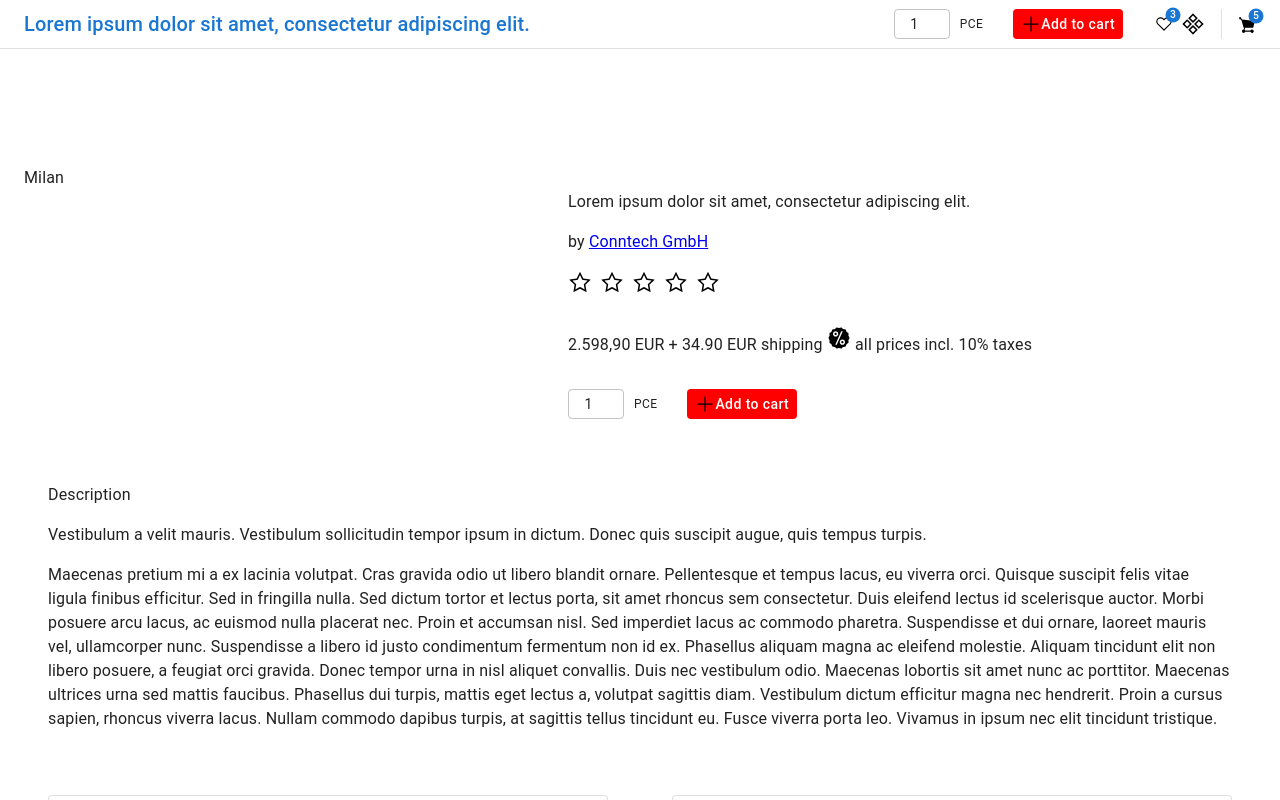
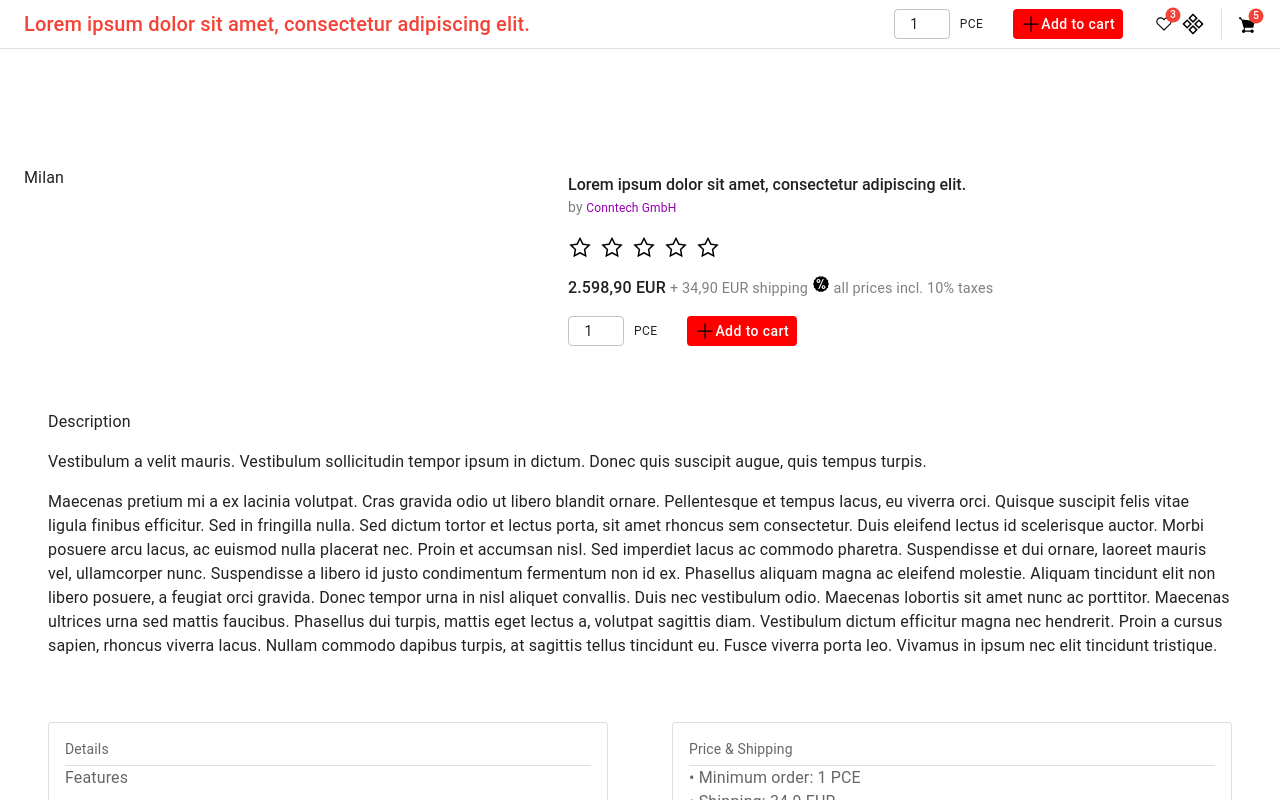
Before and after one commit to Matke11/product-showcase-app, a React app: page / in a window 1280 px wide. Shown: the top 800 px of the page. Built offline with nearby package versions, Linux system fonts and the light colour scheme; the HTML template or start-up script is replaced by a standard one.

Commit message:
added color pallette and refactored product basic detail component

```diff
--- a/src/components/App.jsx
+++ b/src/components/App.jsx
@@ -2,6 +2,18 @@ import React from "react";
 import Header from "./layouts/header/Header";
 import Product from "./product/Product";
 import data from "../data/data.json";
+import { ThemeProvider, createTheme } from "@mui/material/styles";
+
+const theme = createTheme({
+  palette: {
+    primary: {
+      main: "#f44336",
+    },
+    secondary: {
+      main: "#9500ae",
+    },
+  },
+});
 
 function App() {
   const articleData = data.article;
@@ -9,14 +21,14 @@ function App() {
   const userData = data.user;
   const productTitle = articleData.title;
   return (
-    <div>
+    <ThemeProvider theme={theme}>
       <Header
         productTitle={productTitle}
         cartData={cartData}
         userData={userData}
       />
       <Product data={articleData} />
-    </div>
+    </ThemeProvider>
   );
 }
 
--- a/src/components/product/ProductBasicInformation.jsx
+++ b/src/components/product/ProductBasicInformation.jsx
@@ -4,6 +4,85 @@ import Box from "@mui/material/Box";
 import Grid from "@mui/material/Grid2";
 import Stack from "@mui/material/Stack";
 import AddToCart from "./AddToCartForm";
+import Typography from "@mui/material/Typography";
+import { formatPrice } from "../../utils/formatters";
+import { useTheme } from "@mui/material/styles";
+
+const ProductTitle = ({ productTitle, supplierLink, supplierName }) => {
+  const theme = useTheme();
+  return (
+    <Box>
+      <Typography
+        variant="h5"
+        sx={{
+          fontWeight: 500,
+          fontSize: "1rem",
+        }}
+      >
+        {productTitle}
+      </Typography>
+      <Typography
+        variant="body2"
+        component="span"
+        sx={{
+          color: "gray",
+        }}
+      >
+        by{" "}
+        <a
+          href={supplierLink}
+          target="_blank"
+          style={{
+            color: theme.palette.secondary.main, // Use theme's secondary color
+            textDecoration: "none",
+            fontSize: "0.75rem",
+          }}
+        >
+          {supplierName}
+        </a>
+      </Typography>
+    </Box>
+  );
+};
+
+const Rating = ({ stars }) => (
+  <Box>
+    <Grid container spacing={1}>
+      <IconsComponent icon="star" />
+      <IconsComponent icon="star" />
+      <IconsComponent icon="star" />
+      <IconsComponent icon="star" />
+      <IconsComponent icon="star" />
+    </Grid>
+  </Box>
+);
+
+const ProductPrice = ({ price, currency, vatPercent, transportCosts }) => (
+  <Box>
+    <Typography
+      variant="body1"
+      sx={{
+        fontSize: "1rem",
+        fontWeight: 500,
+        display: "inline",
+      }}
+    >
+      {formatPrice(price)} {currency}
+    </Typography>{" "}
+    <Typography
+      variant="body2"
+      sx={{
+        fontSize: "0.9rem",
+        color: "gray",
+        display: "inline",
+      }}
+    >
+      + {formatPrice(transportCosts)} {currency} shipping{" "}
+      <IconsComponent icon="discount" size="18px" /> all prices incl.{" "}
+      {vatPercent}% taxes
+    </Typography>
+  </Box>
+);
 
 const ProductBasicInformation = ({
   productTitle,
@@ -16,41 +95,21 @@ const ProductBasicInformation = ({
   transportCosts,
   vatPercent,
 }) => {
-  const formatPrice = (priceToFormat) => {
-    return new Intl.NumberFormat("de-DE", {
-      style: "decimal",
-      minimumFractionDigits: 2,
-      maximumFractionDigits: 2,
-    }).format(priceToFormat);
-  };
   return (
     <Box component="section" sx={{ p: 3 }}>
       <Stack spacing={2}>
-        <div>
-          <p>{productTitle}</p>
-          <span>
-            by <a href={supplierLink}>{supplierName}</a>
-          </span>
-        </div>
-        <div>
-          <Grid container spacing={1}>
-            <IconsComponent icon="star" />
-            <IconsComponent icon="star" />
-            <IconsComponent icon="star" />
-            <IconsComponent icon="star" />
-            <IconsComponent icon="star" />
-          </Grid>
-        </div>
-        <div>
-          <p>
-            {formatPrice(price)} {currency}{" "}
-            <span>
-              + {transportCosts.toFixed(2)} {currency} shipping{" "}
-              <IconsComponent icon="discount" /> all prices incl. {vatPercent}%
-              taxes
-            </span>
-          </p>
-        </div>
+        <ProductTitle
+          productTitle={productTitle}
+          supplierLink={supplierLink}
+          supplierName={supplierName}
+        />
+        <Rating stars={stars} />
+        <ProductPrice
+          price={price}
+          currency={currency}
+          vatPercent={vatPercent}
+          transportCosts={transportCosts}
+        />
 
         <Grid container alignItems="center">
           <AddToCart unit={unit} />
--- /dev/null
+++ b/src/utils/formatters.js
@@ -0,0 +1,6 @@
+export const formatPrice = (price) =>
+  new Intl.NumberFormat("de-DE", {
+    style: "decimal",
+    minimumFractionDigits: 2,
+    maximumFractionDigits: 2,
+  }).format(price);
```
